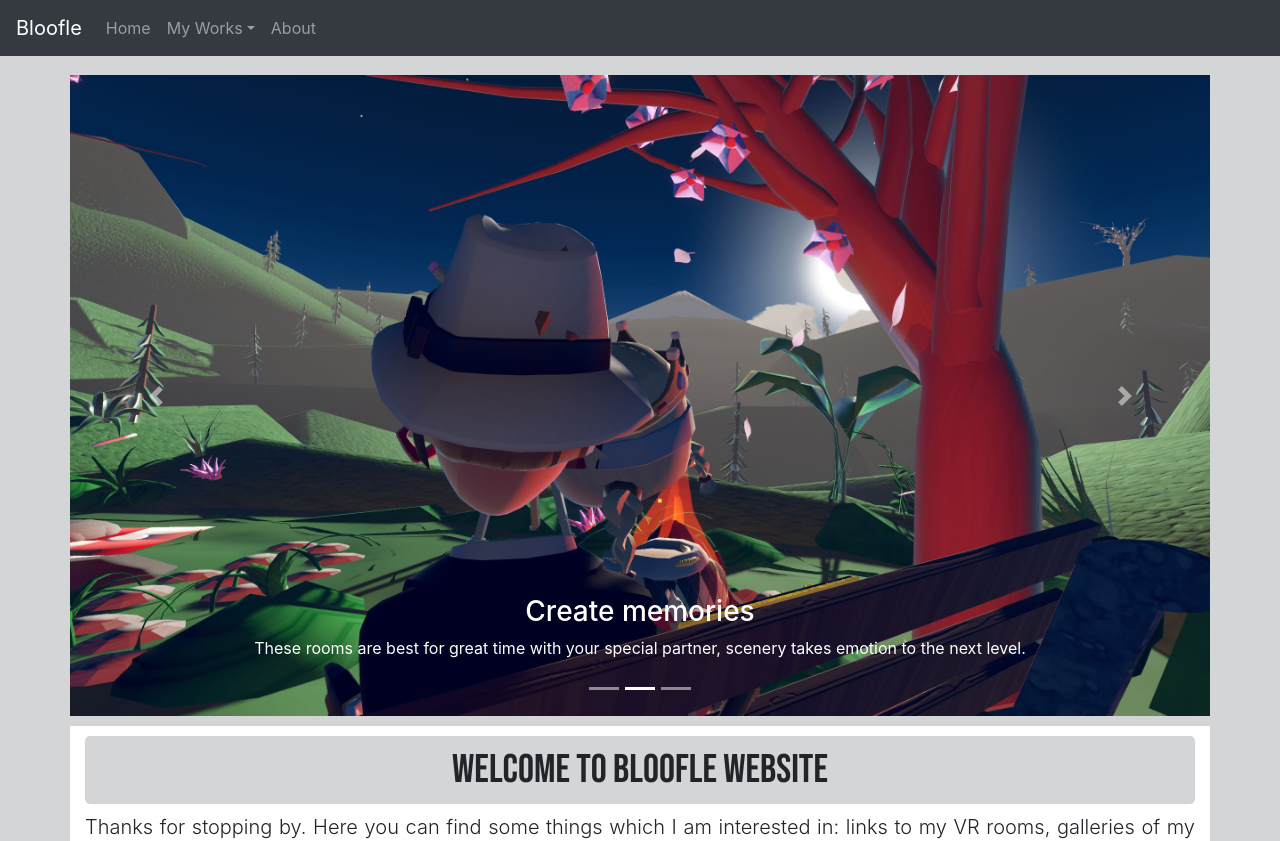
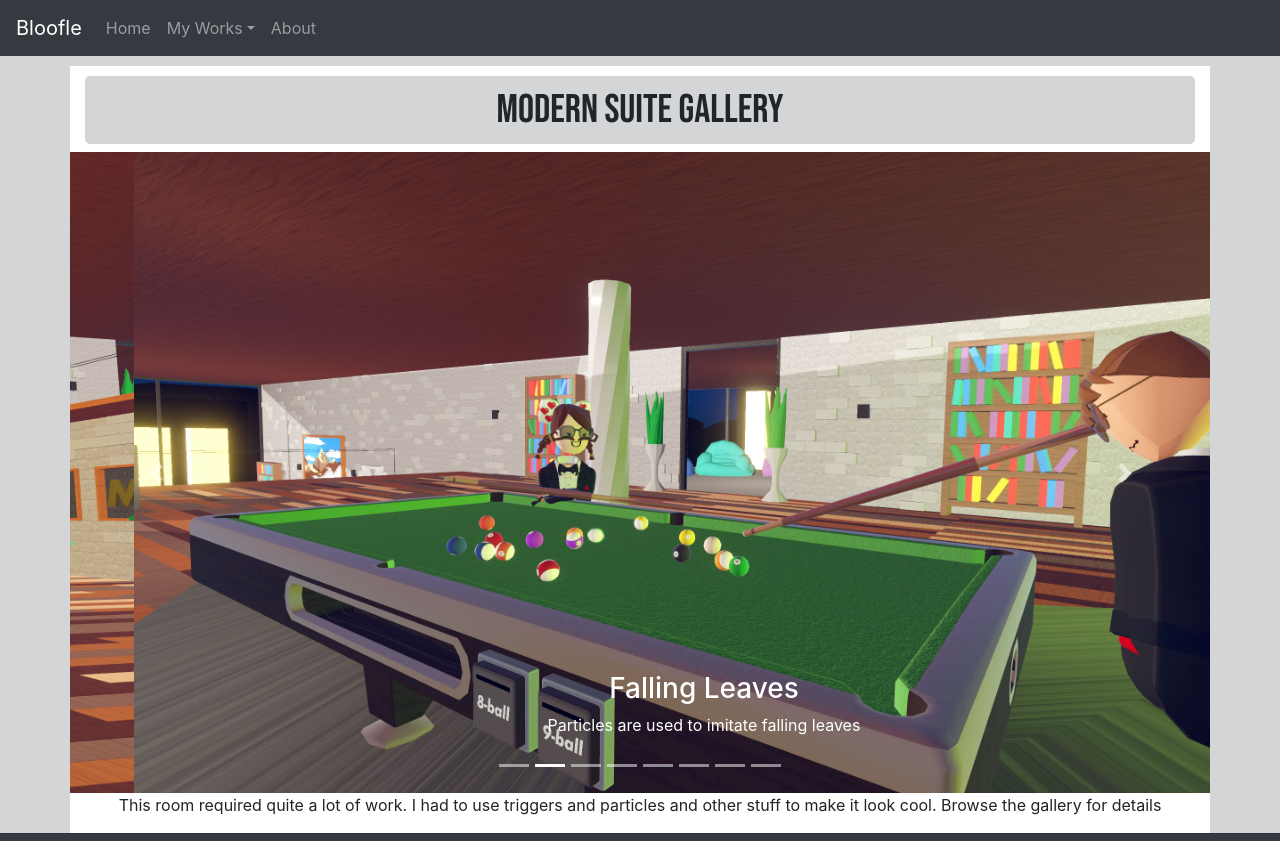
Before and after one commit to Bloofle/website, a React (Create React App) app: page /vr/modernsuite in a window 1280 px wide. Shown: the top 841 px of the page. Built offline with nearby package versions, Linux system fonts and the light colour scheme.

Commit message:
Add secret page

```diff
--- a/package.json
+++ b/package.json
@@ -16,6 +16,7 @@
         "@types/react": "^17.0.2",
         "@types/react-dom": "^17.0.1",
         "@types/react-router-dom": "^5.1.7",
+        "axios": "^0.21.1",
         "bootstrap": "^4.6.0",
         "node-sass": "^5.0.0",
         "react": "^17.0.1",
--- a/src/pages/RecRoom/atlantis.tsx
+++ b/src/pages/RecRoom/atlantis.tsx
@@ -1,9 +1,10 @@
 import React from 'react';
 import { useEffect } from 'react';
 import { Carousel, Container, Row, Col } from 'react-bootstrap';
-import fallingleaves from '../../media/wires/fallingleaves.jpg';
-import fireflies from '../../media/wires/fireflytoggle.jpg';
-import mfveffects from '../../media/wires/mfveffects.jpg';
+import animatedLights from '../../media/wires/animatedlights.jpg';
+import spinningWind from '../../media/wires/spinningwindrotator.jpg';
+import spinningFish from '../../media/wires/spinningfishrotator.jpg';
+import atlantisHeader from '../../media/recroom/atlantissideviewq.jpg';
 
 export const GateToAtlantis = () => {
     useEffect(() => { document.title = 'Bloofle: Gate To Atlantis in details'; }, []);
@@ -14,21 +15,28 @@ export const GateToAtlantis = () => {
             <Row>
                 <Carousel>
                     <Carousel.Item>
-                        <img className="d-block w-100" src={fallingleaves} alt="Falling Leaves" />
+                        <img className="d-block w-100" src={animatedLights} alt="Falling Leaves" />
                         <Carousel.Caption>
                             <h3>Falling Leaves</h3>
                             <p className="centered">Particles are used to imitate falling leaves</p>
                         </Carousel.Caption>
                     </Carousel.Item>
                     <Carousel.Item>
-                        <img className="d-block w-100" src={fireflies} alt="Fireflies" />
+                        <img className="d-block w-100" src={spinningWind} alt="Fireflies" />
                         <Carousel.Caption>
                             <h3>Circuit to toggle fireflies</h3>
                             <p>This small circuit toggles the fireflies to fly around you when you enter the room</p>
                         </Carousel.Caption>
                     </Carousel.Item>
                     <Carousel.Item>
-                        <img className="d-block w-100" src={mfveffects} alt="Effects" />
+                        <img className="d-block w-100" src={spinningFish} alt="Fireflies" />
+                        <Carousel.Caption>
+                            <h3>Swimming fish imitation circuit</h3>
+                            <p>This small circuit creates an effect of fishes swimming around you</p>
+                        </Carousel.Caption>
+                    </Carousel.Item>
+                    <Carousel.Item>
+                        <img className="d-block w-100" src={atlantisHeader} alt="Effects" />
                         <Carousel.Caption>
                             <h3>Effects used for room</h3>
                             <p>These effects are responsible for creating sounds in Mountain Fuji View room.</p>
--- a/src/pages/RecRoom/cliffside.tsx
+++ b/src/pages/RecRoom/cliffside.tsx
@@ -1,9 +1,10 @@
 import React from 'react';
 import { useEffect } from 'react';
 import { Carousel, Container, Row, Col } from 'react-bootstrap';
-import fallingleaves from '../../media/wires/fallingleaves.jpg';
-import fireflies from '../../media/wires/fireflytoggle.jpg';
-import mfveffects from '../../media/wires/mfveffects.jpg';
+import lights from '../../media/wires/lights.jpg';
+import randomAudio from '../../media/wires/randomaudiofireflysfx.jpg';
+import musicSystem from '../../media/wires/musicsystem.jpg';
+import woodpeckers from '../../media/wires/randomwoodpeckers.jpg';
 
 export const CliffSideSerenity = () => {
     useEffect(() => { document.title = 'Bloofle: CliffSide Serenity in details'; }, []);
@@ -14,21 +15,28 @@ export const CliffSideSerenity = () => {
             <Row>
                 <Carousel>
                     <Carousel.Item>
-                        <img className="d-block w-100" src={fallingleaves} alt="Falling Leaves" />
+                        <img className="d-block w-100" src={lights} alt="Falling Leaves" />
                         <Carousel.Caption>
                             <h3>Falling Leaves</h3>
                             <p className="centered">Particles are used to imitate falling leaves</p>
                         </Carousel.Caption>
                     </Carousel.Item>
                     <Carousel.Item>
-                        <img className="d-block w-100" src={fireflies} alt="Fireflies" />
+                        <img className="d-block w-100" src={randomAudio} alt="Fireflies" />
                         <Carousel.Caption>
-                            <h3>Circuit to toggle fireflies</h3>
+                            <h3>Random Audio and fireflies</h3>
                             <p>This small circuit toggles the fireflies to fly around you when you enter the room</p>
                         </Carousel.Caption>
                     </Carousel.Item>
                     <Carousel.Item>
-                        <img className="d-block w-100" src={mfveffects} alt="Effects" />
+                        <img className="d-block w-100" src={musicSystem} alt="Fireflies" />
+                        <Carousel.Caption>
+                            <h3>Random Audio and fireflies</h3>
+                            <p>This small circuit toggles the fireflies to fly around you when you enter the room</p>
+                        </Carousel.Caption>
+                    </Carousel.Item>
+                    <Carousel.Item>
+                        <img className="d-block w-100" src={woodpeckers} alt="Effects" />
                         <Carousel.Caption>
                             <h3>Effects used for room</h3>
                             <p>These effects are responsible for creating sounds in Mountain Fuji View room.</p>
--- /dev/null
+++ b/src/pages/RecRoom/modernsuite.tsx
@@ -0,0 +1,85 @@
+import React from 'react';
+import { useEffect } from 'react';
+import { Carousel, Container, Row, Col } from 'react-bootstrap';
+import modernSuite from '../../media/recroom/themodernsuite.jpg';
+import lightBulb from '../../media/wires/lightbulb.jpg';
+import candlelight from '../../media/wires/candlelight.jpg';
+import dooropener from '../../media/wires/dooropener.jpg';
+import overview from '../../media/wires/modernsuitepicture.jpg'
+import hottube from '../../media/wires/hottubbubbles.jpg';
+import musicsystem from '../../media/wires/musicsystemsuite.jpg';
+import poollightchanger from '../../media/wires/poollightchanger.jpg';
+
+export const ModernSuite = () => {
+    useEffect(() => { document.title = 'Bloofle: Modern suite in details'; }, []);
+
+    return (
+        <Container className="marketing">
+            <h1 className="header_section">Modern Suite Gallery</h1>
+            <Row>
+                <Carousel>
+                <Carousel.Item>
+                        <img className="d-block w-100" src={overview} alt="Falling Leaves" />
+                        <Carousel.Caption>
+                            <h3>My Modern Suite</h3>
+                            <p className="centered">Particles are used to imitate falling leaves</p>
+                        </Carousel.Caption>
+                    </Carousel.Item>
+                    <Carousel.Item>
+                        <img className="d-block w-100" src={modernSuite} alt="Falling Leaves" />
+                        <Carousel.Caption>
+                            <h3>Falling Leaves</h3>
+                            <p className="centered">Particles are used to imitate falling leaves</p>
+                        </Carousel.Caption>
+                    </Carousel.Item>
+                    <Carousel.Item>
+                        <img className="d-block w-100" src={lightBulb} alt="Falling Leaves" />
+                        <Carousel.Caption>
+                            <h3>Falling Leaves</h3>
+                            <p className="centered">Particles are used to imitate falling leaves</p>
+                        </Carousel.Caption>
+                    </Carousel.Item>
+                    <Carousel.Item>
+                        <img className="d-block w-100" src={hottube} alt="Falling Leaves" />
+                        <Carousel.Caption>
+                            <h3>Falling Leaves</h3>
+                            <p className="centered">Particles are used to imitate falling leaves</p>
+                        </Carousel.Caption>
+                    </Carousel.Item>
+                    <Carousel.Item>
+                        <img className="d-block w-100" src={poollightchanger} alt="Falling Leaves" />
+                        <Carousel.Caption>
+                            <h3>Falling Leaves</h3>
+                            <p className="centered">Particles are used to imitate falling leaves</p>
+                        </Carousel.Caption>
+                    </Carousel.Item>
+                    <Carousel.Item>
+                        <img className="d-block w-100" src={musicsystem} alt="Falling Leaves" />
+                        <Carousel.Caption>
+                            <h3>Falling Leaves</h3>
+                            <p className="centered">Particles are used to imitate falling leaves</p>
+                        </Carousel.Caption>
+                    </Carousel.Item>
+                    <Carousel.Item>
+                        <img className="d-block w-100" src={candlelight} alt="Fireflies" />
+                        <Carousel.Caption>
+                            <h3>Random Audio and fireflies</h3>
+                            <p>This small circuit toggles the fireflies to fly around you when you enter the room</p>
+                        </Carousel.Caption>
+                    </Carousel.Item>
+                    <Carousel.Item>
+                        <img className="d-block w-100" src={dooropener} alt="Effects" />
+                        <Carousel.Caption>
+                            <h3>Effects used for room</h3>
+                            <p>These effects are responsible for creating sounds in Mountain Fuji View room.</p>
+                        </Carousel.Caption>
+                    </Carousel.Item>
+                </Carousel>
+            </Row>
+            <Row>
+                <Col><p>This room required quite a lot of work. I had to use triggers and particles and other stuff to make it look cool. Browse the gallery for details</p>
+                </Col>
+            </Row>
+        </Container>
+    );
+}
--- a/src/pages/RecRoom/mountfuji.tsx
+++ b/src/pages/RecRoom/mountfuji.tsx
@@ -4,6 +4,7 @@ import { Carousel, Container, Row, Col } from 'react-bootstrap';
 import fallingleaves from '../../media/wires/fallingleaves.jpg';
 import fireflies from '../../media/wires/fireflytoggle.jpg';
 import mfveffects from '../../media/wires/mfveffects.jpg';
+import movinglight from '../../media/wires/movingcampfirelight.jpg';
 
 export const MountFuji = () => {
     useEffect(() => { document.title = 'Bloofle: Mount Fuji View in details'; }, []);
@@ -34,6 +35,13 @@ export const MountFuji = () => {
                             <p>These effects are responsible for creating sounds in Mountain Fuji View room.</p>
                         </Carousel.Caption>
                     </Carousel.Item>
+                    <Carousel.Item>
+                        <img className="d-block w-100" src={movinglight} alt="Effects" />
+                        <Carousel.Caption>
+                            <h3>Effects used for room</h3>
+                            <p>These effects are responsible for creating sounds in Mountain Fuji View room.</p>
+                        </Carousel.Caption>
+                    </Carousel.Item>
                 </Carousel>
             </Row>
             <Row>
--- /dev/null
+++ b/src/pages/Secret/secret.tsx
@@ -0,0 +1,46 @@
+import React from 'react';
+import { useEffect } from 'react';
+import axios from 'axios';
+import { Container, Row, Col } from 'react-bootstrap';
+import { type } from 'node:os';
+
+export const Secret = () => {
+    useEffect(() => { document.title = 'Bloofle: Secret Page'; }, []);
+
+    let [responseData, setResponseData] = React.useState('');
+    let [userName, setUserName] = React.useState('');
+    let [passCode, setPassCode] = React.useState('');
+
+    const fetchData = () => {
+        axios.get(`https://security.bloofle.net/api/AccessChecker?name=${userName}&accessCode=${passCode}`)
+            .then((response) => {
+                setResponseData(response.data)
+            })
+            .catch((error) => {
+                setResponseData("Ooh, wrong one!")
+            })
+    }
+
+    return (
+        <Container className="marketing">
+            <h1 className="header_section">Secret Page</h1>
+            <Row>
+                <Col>
+                    <p className="justified">Here is a secret part of the website. We need your <s>clothes, your boots and motorcycle</s> name and secret code, please.</p>
+                    <hr className="featurette-divider" />
+                </Col>
+            </Row>
+            <Row>
+                <Col>Your Name: <input value={userName} onChange={e => setUserName(e.target.value)} /></Col>
+                <Col>Your Code: <input value={passCode} onChange={e => setPassCode(e.target.value)} type="password" /></Col>
+                <Col><button onClick={() => fetchData()} >What's the secret?</button></Col>
+                <hr className="featurette-divider" />
+            </Row>
+            <Row>
+                <Col>
+                    <small>{responseData}</small>
+                </Col>
+            </Row>
+        </Container>
+    );
+}
--- a/src/pages/vr.tsx
+++ b/src/pages/vr.tsx
@@ -26,7 +26,7 @@ export const VR = () => {
             <Creation title="Cliffside Serentity" image={serenitymoon} description="Cliffside Serenity is a cozy hangout area that was made for people to enjoy the vast expanse of Recroom. If you had a bad day this would be the perfect escape for you." link="/vr/serenity" />
             <Creation title="Various Interactive Objects" image={skybackground} description="Various circuits I have programmed." link="/vr/wires" />
             <Creation title="Night Falls" image={nightfalls} description="Night Falls is my latest creation. It is a comfortable picnic at a view looking upon a range of beautiful mountains. Fun Fact! I wrote this before the room was released." link="" />
-            <Creation title="The Modern Suite" image={themodernsuite} description="The Modern Suite is a lounge which was made for you to sit down, relax and talk to your friends. You can also have a swim in the pool if you are bored." link="" />
+            <Creation title="The Modern Suite" image={themodernsuite} description="The Modern Suite is a lounge which was made for you to sit down, relax and talk to your friends. You can also have a swim in the pool if you are bored." link="/vr/modernsuite" />
         </Container>
     );
 }
--- a/src/routes/routes.tsx
+++ b/src/routes/routes.tsx
@@ -12,6 +12,8 @@ import { AJR } from '../pages/RecRoom/ajr';
 import { CliffSideSerenity } from '../pages/RecRoom/cliffside';
 import { Minecraft } from '../pages/Minecraft/minecraft';
 import { Fortnite } from '../pages/Fortnite/fortnite';
+import { ModernSuite } from '../pages/RecRoom/modernsuite';
+import { Secret } from '../pages/Secret/secret';
 
 export const Routes = () => (
     <Switch>
@@ -42,6 +44,12 @@ export const Routes = () => (
         <Route exact={true} path="/vr/serenity">
             <CliffSideSerenity />
         </Route>
+        <Route exact={true} path="/vr/modernsuite">
+            <ModernSuite />
+        </Route>
+        <Route path="/secret">
+            <Secret />
+        </Route>
         <Route path="/minecraft">
             <Minecraft />
         </Route>
```
Also changed, not shown: 1 other file (tests, documents, lock files or other folders).
